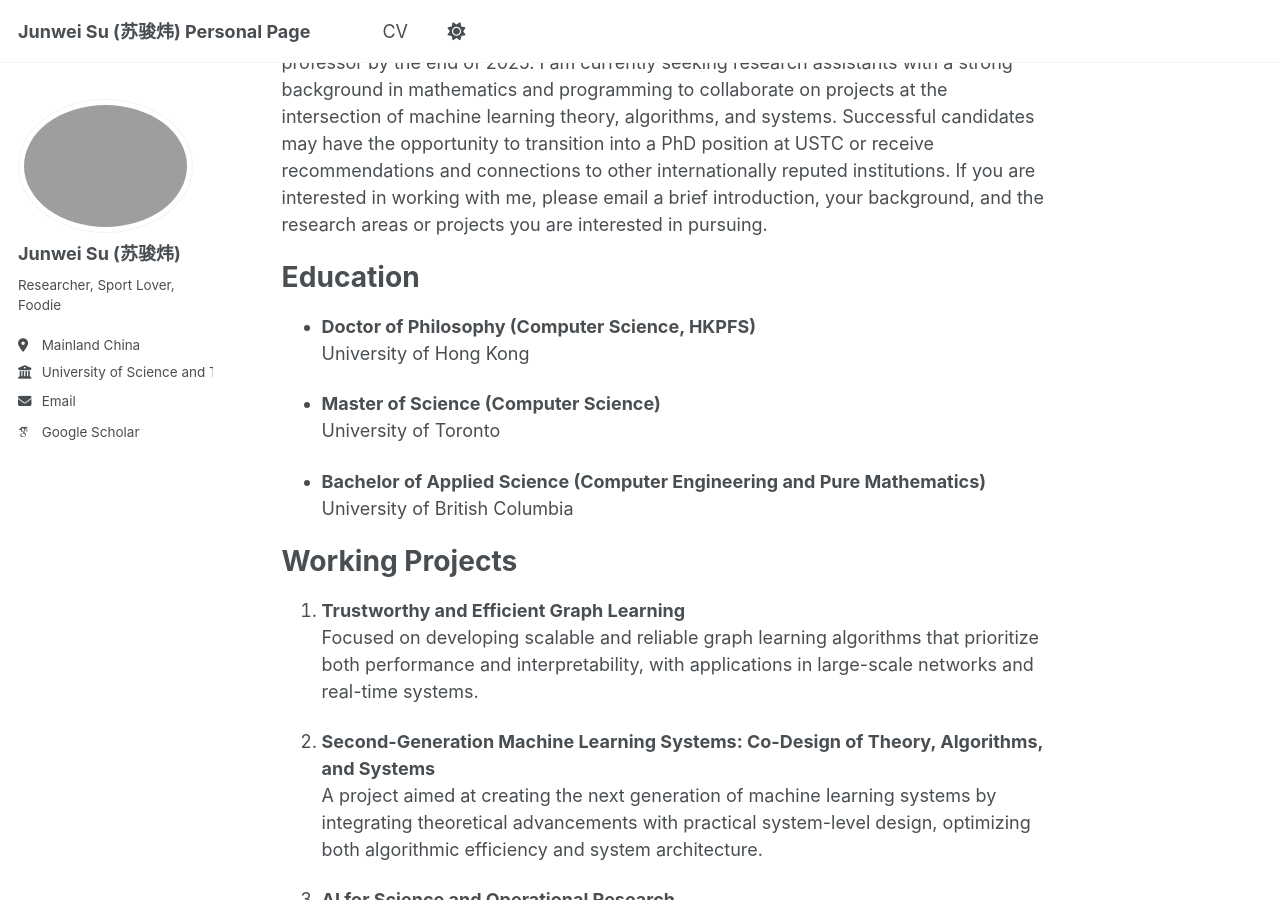
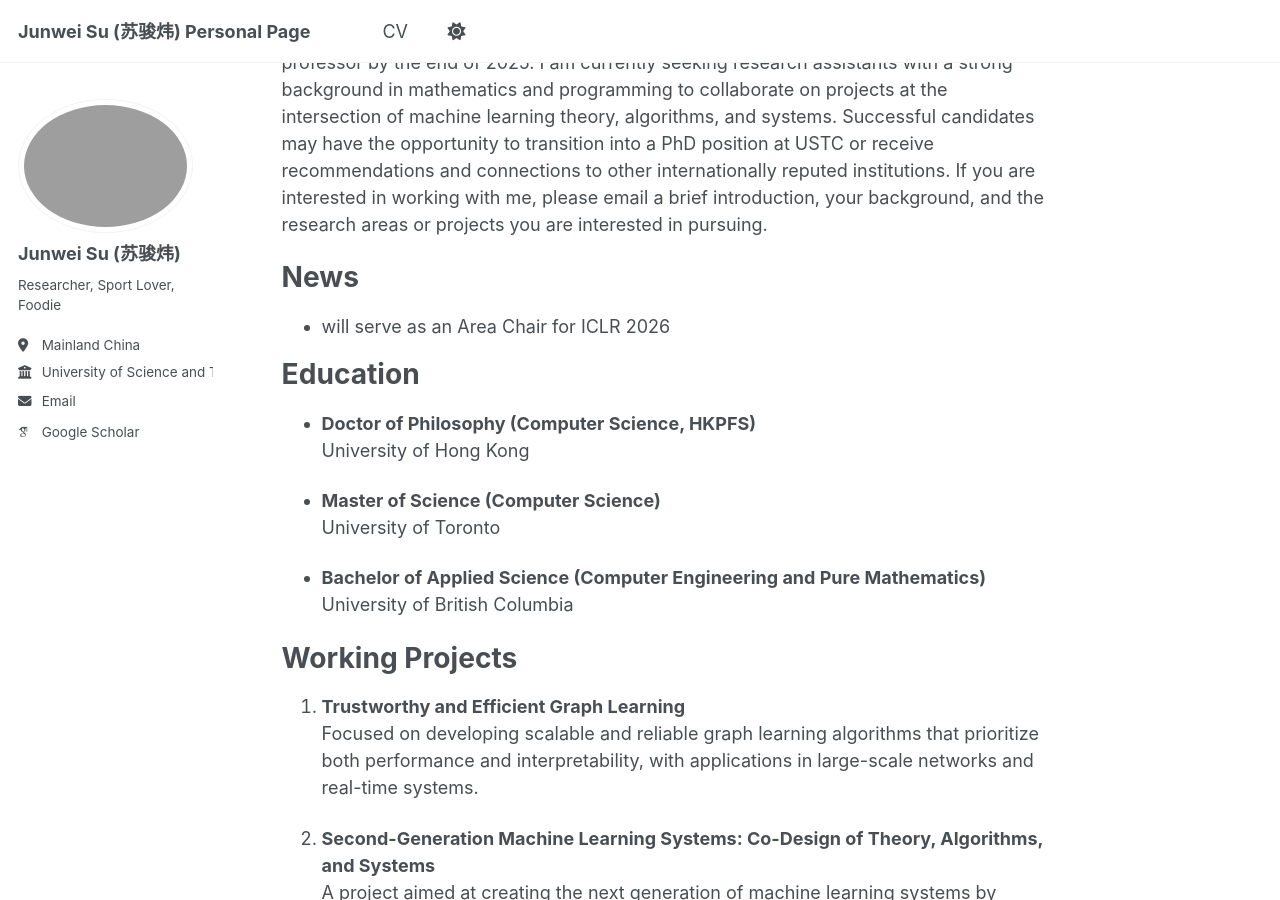
Before and after one commit to jwsu825/jwsu825.github.io, a Jekyll site: the page built from _pages/about.md, in a window 1280 px wide and 900 px high, scrolled down 467 px. Built offline with Jekyll 4.4.1, drawn with Linux system fonts in a browser that asks for light colours; some web fonts are replaced; a script that is not in the unit is left out.

Commit message:
update news

```diff
--- a/_pages/about.md
+++ b/_pages/about.md
@@ -10,6 +10,11 @@ redirect_from:
 I am a computer science researcher specializing in machine learning, with a strong emphasis on methodology and problem-solving processes rather than focusing on any one specific problem. My research spans theory, algorithms, and systems for machine learning, and I also occasionally explore topics in computational sociology and economics. I completed my undergraduate studies at the University of British Columbia, where I studied computer engineering and pure mathematics. I then pursued a Master's degree at the University of Toronto, researching computational social networks under the supervision of Prof. Peter Marbach. I earned my PhD from the University of Hong Kong, where I have had the privilege of working with Prof. Chuan Wu (highly recommended for those interested in large-scale machine learning algorithms and systems) and Prof. Difan Zou (highly recommended for those interested in the fundamental aspects of machine learning). Please see my CV or my google scholar for the publication records.
 
 I will be joining the University of Science and Technology of China (USTC) as an associate professor by the end of 2025. I am currently seeking research assistants with a strong background in mathematics and programming to collaborate on projects at the intersection of machine learning theory, algorithms, and systems. Successful candidates may have the opportunity to transition into a PhD position at USTC or receive recommendations and connections to other internationally reputed institutions. If you are interested in working with me, please email a brief introduction, your background, and the research areas or projects you are interested in pursuing.
+
+News
+======
+- will serve as an Area Chair for ICLR 2026
+
 
 
 Education
```
Also changed, not shown: 1 other file.
